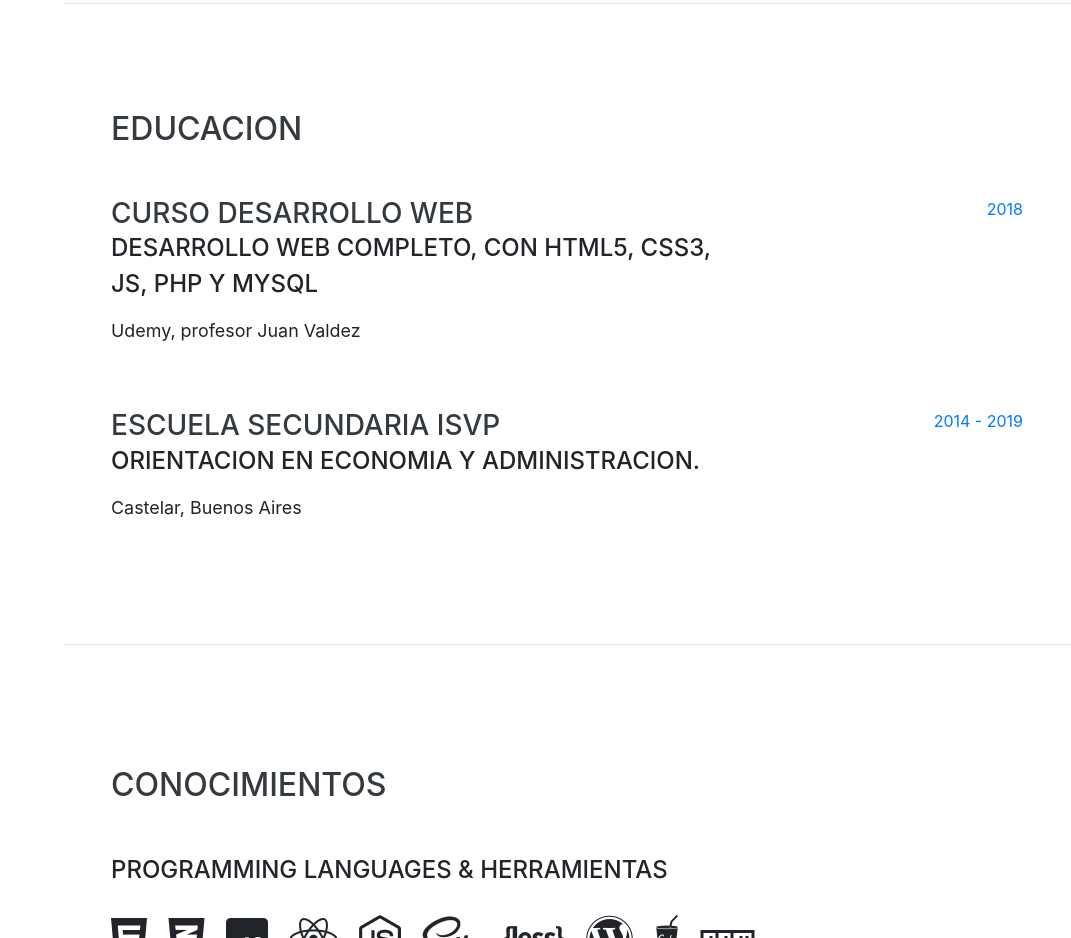
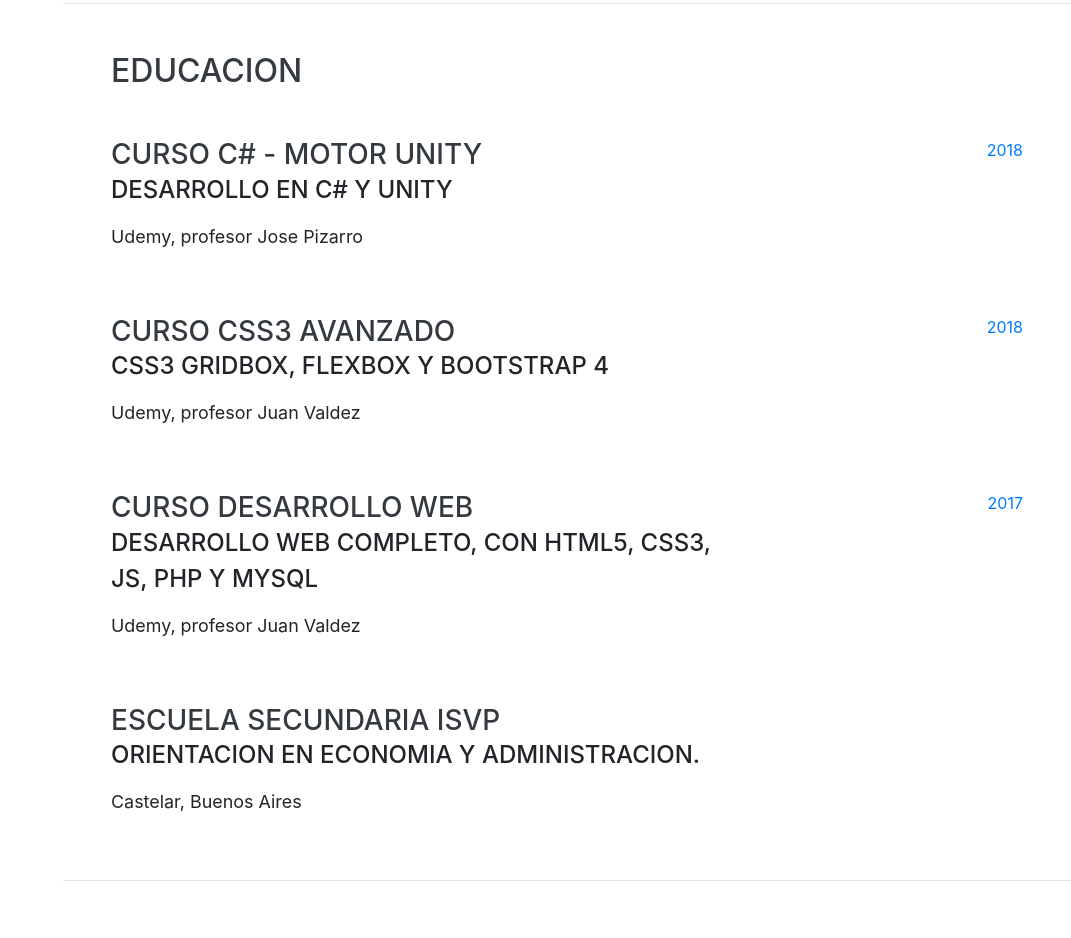
Before and after one commit to LucaCevasco/lucacevasco.github.io, a website with bundled scripts: page index.html in a window 1280 px wide. Shown: the part 1438-2376 px from the top of the page, without its empty margins (209-1280 px from the left). Built offline with nearby package versions, Linux system fonts and the light colour scheme; a web font is replaced by a local one.

Commit message:
Update index.html

```diff
--- a/index.html
+++ b/index.html
@@ -130,13 +130,35 @@
 
         <div class="resume-item d-flex flex-column flex-md-row justify-content-between mb-5">
           <div class="resume-content">
+            <h3 class="mb-0">Curso c# - Motor Unity</h3>
+            <div class="subheading mb-3">Desarrollo en C# y Unity</div>
+            <div></div>
+            <p>Udemy, profesor Jose Pizarro</p>
+          </div>
+          <div class="resume-date text-md-right">
+            <span class="text-primary">2018</span>
+          </div>
+        </div>
+        <div class="resume-item d-flex flex-column flex-md-row justify-content-between mb-5">
+          <div class="resume-content">
+            <h3 class="mb-0">Curso css3 avanzado</h3>
+            <div class="subheading mb-3">Css3 gridbox, flexbox y bootstrap 4</div>
+            <div></div>
+            <p>Udemy, profesor Juan Valdez</p>
+          </div>
+          <div class="resume-date text-md-right">
+            <span class="text-primary">2018</span>
+          </div>
+        </div>
+        <div class="resume-item d-flex flex-column flex-md-row justify-content-between mb-5">
+          <div class="resume-content">
             <h3 class="mb-0">Curso desarrollo Web</h3>
             <div class="subheading mb-3">Desarrollo web completo, con html5, css3, js, php y mysql</div>
             <div></div>
             <p>Udemy, profesor Juan Valdez</p>
           </div>
           <div class="resume-date text-md-right">
-            <span class="text-primary">2018</span>
+            <span class="text-primary">2017</span>
           </div>
         </div>
 
@@ -147,7 +169,7 @@
             <p>Castelar, Buenos Aires</p>
           </div>
           <div class="resume-date text-md-right">
-            <span class="text-primary"> 2014 - 2019</span>
+            <span class="text-primary"> </span>
           </div>
         </div>
 
```
